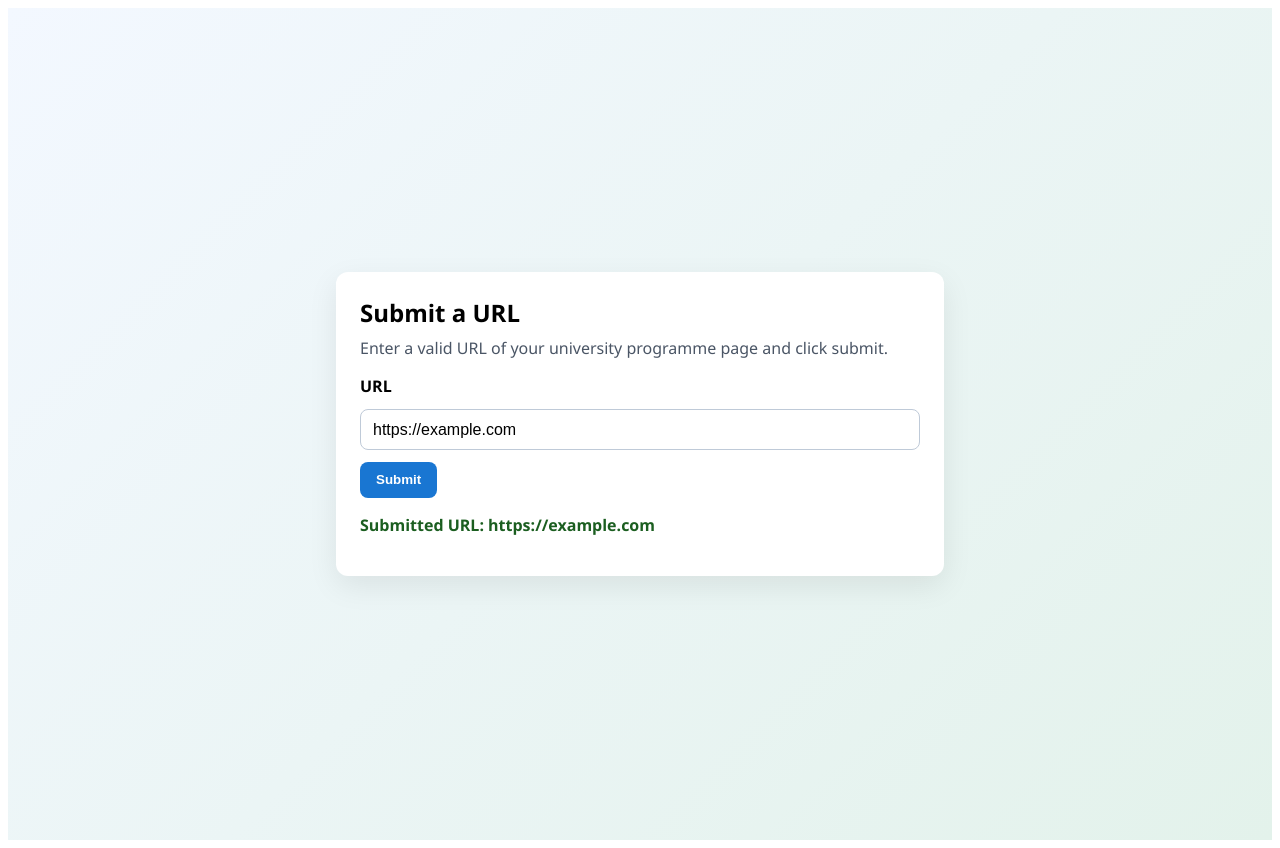
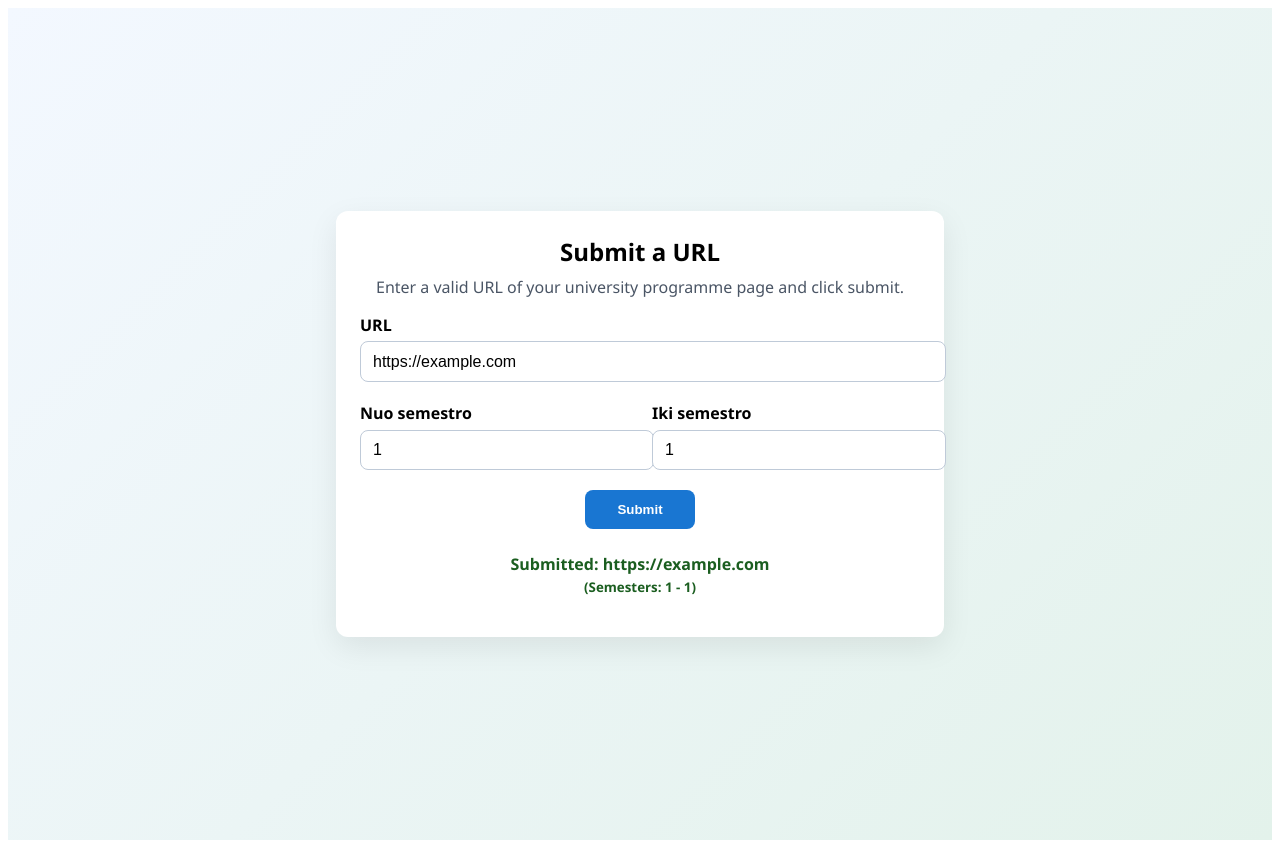
Before and after one commit to Alomika/SkillOut, a Vue app in the folder frontend/: page / in a window 1280 px wide. Both pictures are taken after typing "https://example.com" into the empty fields and a click on the button "Submit". Built offline with nearby package versions, Linux system fonts and the light colour scheme.

Commit message:
SD-85 Feature: Created start and end semester fields.

```diff
--- a/frontend/src/pages/UrlFormPage.vue
+++ b/frontend/src/pages/UrlFormPage.vue
@@ -5,6 +5,7 @@
       <p>Enter a valid URL of your university programme page and click submit.</p>
 
       <form @submit.prevent="handleSubmit" class="url-form">
+        <div class="field">
           <label for="urlInput">URL</label>
           <input
             id="urlInput"
@@ -13,10 +14,50 @@
             placeholder="https://vilniustech.lt/stojantiesiems/studiju-programos/..."
             required
           />
-        <button type="submit">Submit</button>
+        </div>
+
+        <!-- SEMESTRŲ DALIS: Sucentruota -->
+        <div class="semester-container">
+          <div class="semester-row">
+            <div class="field">
+              <label for="fromSem">Nuo semestro</label>
+              <input
+                id="fromSem"
+                v-model.number="fromSemester"
+                type="number"
+                min="1"
+                max="8"
+                required
+              />
+            </div>
+            <div class="field">
+              <label for="toSem">Iki semestro</label>
+              <input
+                id="toSem"
+                v-model.number="toSemester"
+                type="number"
+                min="1"
+                max="8"
+                required
+              />
+            </div>
+          </div>
+
+          <!-- KLAIDOS PRANEŠIMAS -->
+          <p v-if="fromSemester > toSemester" class="error-message">
+            ⚠️ Pradžios semestras negali būti didesnis už pabaigos.
+          </p>
+        </div>
+
+        <div class="button-wrapper">
+          <button type="submit" :disabled="fromSemester > toSemester">Submit</button>
+        </div>
       </form>
 
-      <p v-if="submittedUrl" class="result">Submitted URL: {{ submittedUrl }}</p>
+      <p v-if="submittedInfo" class="result">
+        Submitted: {{ submittedInfo.url }} <br>
+        <small>(Semesters: {{ submittedInfo.from }} - {{ submittedInfo.to }})</small>
+      </p>
     </section>
   </main>
 </template>
@@ -27,18 +68,27 @@ export default {
   data() {
     return {
       url: "",
-      submittedUrl: "",
+      fromSemester: 1,
+      toSemester: 1,
+      submittedInfo: null,
     };
   },
   methods: {
     handleSubmit() {
-      this.submittedUrl = this.url;
+      if (this.fromSemester <= this.toSemester) {
+        this.submittedInfo = {
+          url: this.url,
+          from: this.fromSemester,
+          to: this.toSemester,
+        };
+      }
     },
   },
 };
 </script>
 
 <style scoped>
+/* TAVO ESAMI STILIAI (NEKEISTI) */
 .page {
   min-height: 100vh;
   display: grid;
@@ -54,31 +104,26 @@ export default {
   border-radius: 12px;
   box-shadow: 0 10px 30px rgba(0, 0, 0, 0.08);
   padding: 1.5rem;
+  text-align: center; /* Pridėta tekstui sucentruoti */
 }
 
-h1 {
-  margin: 0 0 0.5rem;
-}
-
-p {
-  margin: 0 0 1rem;
-  color: #4a5565;
-}
+h1 { margin: 0 0 0.5rem; }
+p { margin: 0 0 1rem; color: #4a5565; }
 
 .url-form {
   display: grid;
-  gap: 0.75rem;
+  gap: 1.25rem;
+  text-align: left; /* Užtikrina, kad etiketės liktų kairėje virš inputų */
 }
 
-label {
-  font-weight: 600;
-}
+label { font-weight: 600; display: block; margin-bottom: 0.35rem; }
 
 input {
   padding: 0.65rem 0.75rem;
   border: 1px solid #bfcad8;
   border-radius: 8px;
   font-size: 1rem;
+  width: 100%;
 }
 
 input:focus {
@@ -86,25 +131,61 @@ input:focus {
   border-color: transparent;
 }
 
+/* SUCENTRAVIMO PATOBULINIMAI */
+.semester-container {
+  display: grid;
+  gap: 0.5rem;
+}
+
+.semester-row {
+  display: flex;
+  gap: 1.5rem;
+  justify-content: space-between;
+}
+
+.button-wrapper {
+  display: flex;
+  justify-content: center; /* Sucentruoja Submit mygtuką */
+}
+
 button {
-  width: fit-content;
-  padding: 0.65rem 1rem;
+  padding: 0.75rem 2rem;
   border: none;
   border-radius: 8px;
   background: #1976d2;
   color: #fff;
   font-weight: 600;
   cursor: pointer;
+  transition: opacity 0.2s;
 }
 
-button:hover {
+button:hover:not(:disabled) {
   background: #115aa0;
 }
 
+button:disabled {
+  background: #bfcad8;
+  cursor: not-allowed;
+  opacity: 0.7;
+}
+
+/* KLAIDOS STILIUS */
+.error-message {
+  color: #d32f2f;
+  font-size: 0.85rem;
+  font-weight: 600;
+  margin: 0;
+  text-align: center;
+}
+
 .result {
-  margin-top: 1rem;
+  margin-top: 1.5rem;
   font-weight: 600;
   color: #1b5e20;
   word-break: break-all;
 }
+
+.field {
+  flex: 1;
+}
 </style>
```
Also changed, not shown: 2 other files (tests, documents, lock files or other folders). Lines whose indentation alone changed are shown as unchanged.
